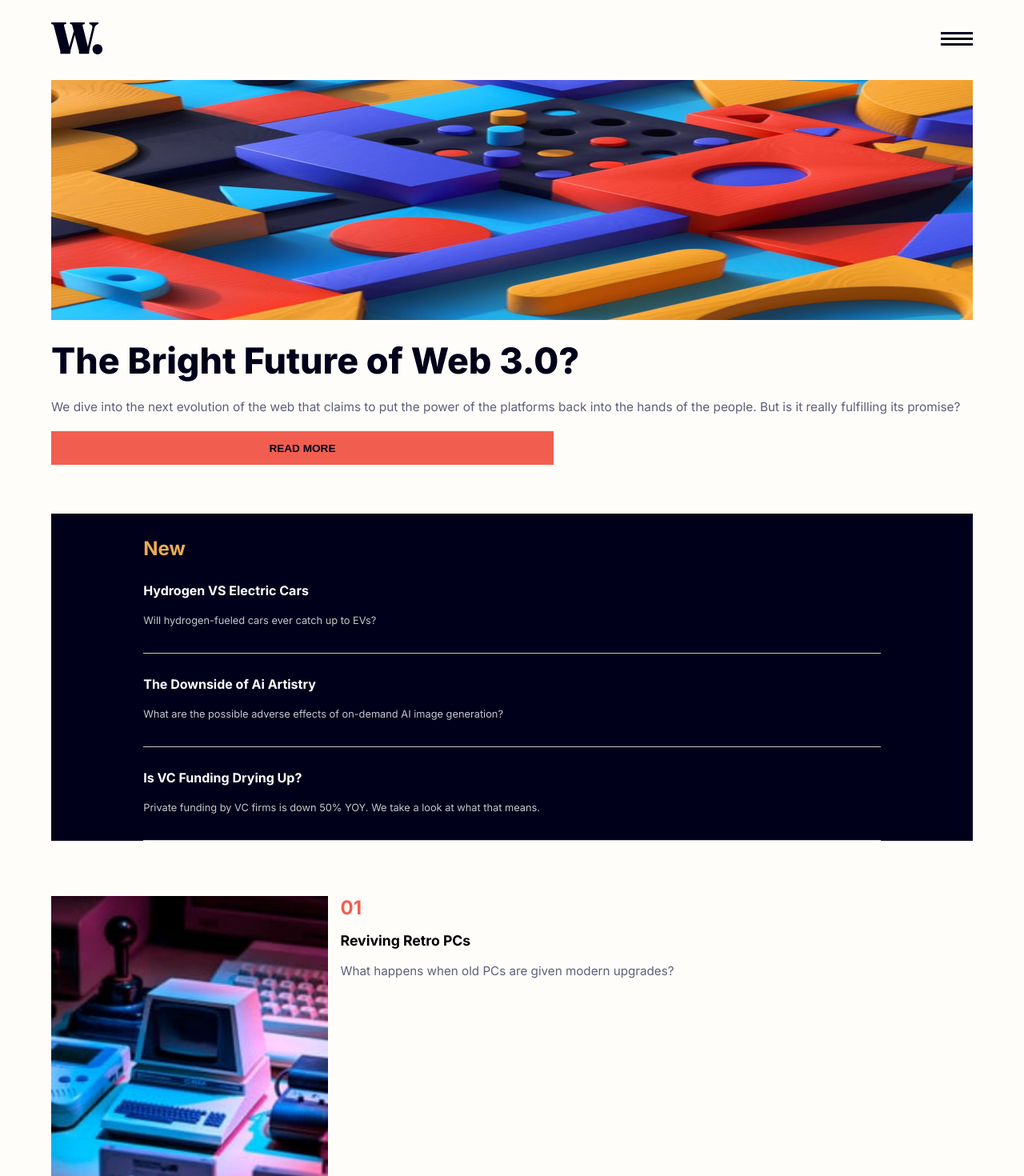
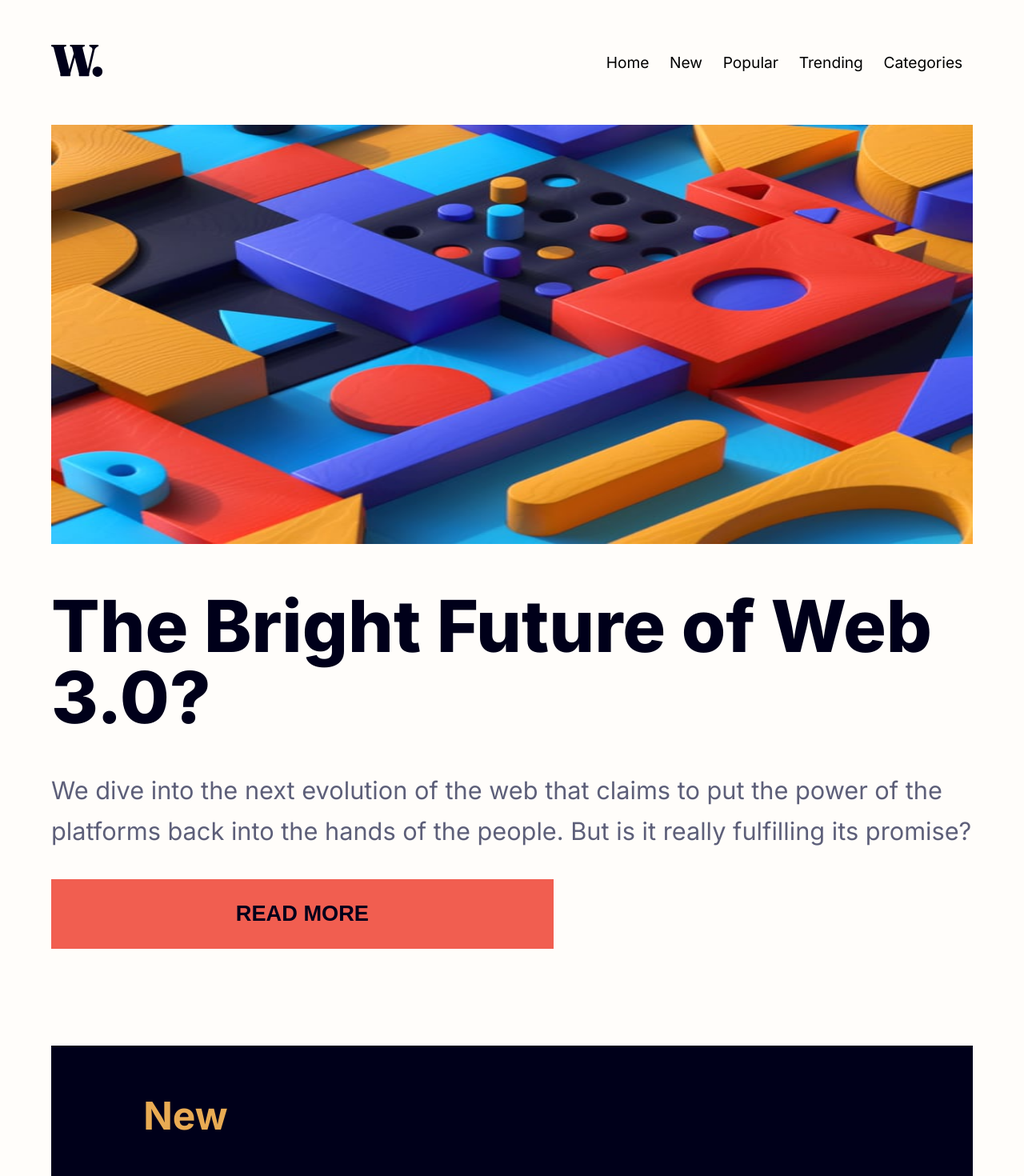
Before and after one commit to Luendel/news-home-page, an Angular app: page / in a window 1280 px wide. Shown: the top 1470 px of the page at 80% size. Built offline with nearby package versions, Linux system fonts and the light colour scheme.

Commit message:
modified:   src/components/hero-section/hero-section.component.css modified:   src/components/navbar/navbar.component.css modified:   src/components/new-section/section.component.css modified:   src/components/popular/popular.component.css

```diff
--- a/src/components/hero-section/hero-section.component.css
+++ b/src/components/hero-section/hero-section.component.css
@@ -45,3 +45,29 @@ section button:hover {
     background-color:hsl(240, 100%, 5%);
     color: hsl(36, 100%, 99%);
 }
+
+@media (min-width:600px){
+    section .hero-image {
+        height: 32.75rem;
+        margin-bottom: 3.6rem;
+    }
+
+    section h1 {
+        font-size: 5.6rem;
+        line-height: 5.6rem;
+    }
+
+    section p {
+        margin-top: 2.8rem;
+        font-size: 1.92rem;
+        line-height: 3.2rem;
+    }
+
+    section button {
+        margin-top: 2.2rem;
+        margin-bottom: 3.6rem;
+        font-size: 1.70rem;
+        padding-top: 1.70rem;
+        padding-bottom: 1.7rem;
+    }
+}
--- a/src/components/navbar/navbar.component.css
+++ b/src/components/navbar/navbar.component.css
@@ -30,3 +30,30 @@ header nav .nav-list-desktop li:hover a {
     color: hsl(5, 85%, 63%);
     cursor: pointer;
 }
+
+@media (min-width:600px) {
+    header {
+        width: 90%;
+        padding-top: 3.5rem;
+        padding-bottom: 3.5rem;
+    }
+
+    header nav .menu-icon {
+        display: none;
+    }
+
+    header nav .nav-list-desktop {
+        list-style-type: none;
+        display: inherit;
+    }
+
+    header nav .nav-list-desktop li {
+        padding: 0 0.8rem;
+    }
+
+    header nav .nav-list-desktop li a {
+        color: black;
+        text-decoration: none;
+        font-size: 1.2rem;
+    }
+}
--- a/src/components/new-section/section.component.css
+++ b/src/components/new-section/section.component.css
@@ -43,3 +43,30 @@ section ul li p {
     line-height: 1.5rem;
     color: hsl(233, 8%, 79%);
 }
+
+@media (min-width:600px) {
+    section {
+        padding-top: 3.6rem;
+        margin-top: 4rem;
+    }
+
+    section h2 {
+        font-size: 3rem;
+        width: 80%;
+    }
+
+    section ul li {
+        padding-bottom: 3.5rem;
+        padding-top: 3.5rem;
+    }
+
+    section ul li h3 {
+        font-size: 2rem;
+    }
+
+    section ul li p {
+        margin-top: 2rem;
+        font-size: 1.6rem;
+        line-height: 3rem;
+    }
+}
--- a/src/components/popular/popular.component.css
+++ b/src/components/popular/popular.component.css
@@ -65,3 +65,33 @@ section .popular-list .popular-list-item ul li p {
     color: hsl(236, 13%, 42%);
     line-height: 1.5rem;
 }
+
+
+@media (min-width:600px){
+    section {
+        margin-top: 8.6rem;
+    }
+
+    section .popular-list .popular-list-item {
+        margin-bottom: 4rem;
+    }
+
+    section .popular-list .popular-list-item ul li {
+        margin-left: 2rem;
+    }
+
+    section .popular-list .popular-list-item ul li h2 {
+        font-size: 3rem;
+    }
+
+    section .popular-list .popular-list-item ul li h3 {
+        margin-top: 2rem;
+        font-size: 2.2rem;
+    }
+
+    section .popular-list .popular-list-item ul li p {
+        margin-top: 2rem;
+        font-size: 1.9rem;
+        line-height: 3rem;
+    }
+}
```
